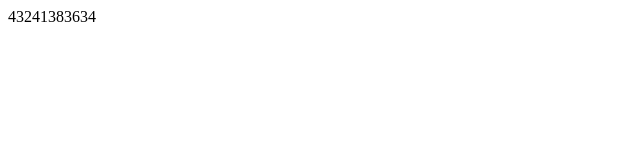
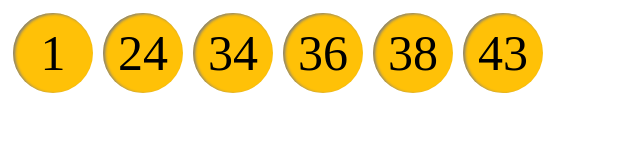
Before and after one commit to noseun101/Intellij-practice, a plain HTML site: page chap06/index.html in a window 1280 px wide. Shown: the whole page, without its empty margins (0-640 px from the left). Drawn offline with Linux system fonts and the light colour scheme.

Commit message:
로또 번호 생성: CSS 지정 및 sort()

```diff
--- /dev/null
+++ b/chap06/css/style.css
@@ -0,0 +1,14 @@
+.ball {
+    display: inline-block;
+    width: 80px;
+    height: 80px;
+    box-shadow: 2px 1px 3px gray inset;
+    background-color: #FFC107;
+    border-radius: 50%;
+    /* 텍스트 간격 조정*/
+    line-height: 80px;
+    font-size: 50px;
+    text-align: center;
+    margin: 5px;
+
+}
--- a/chap06/index.html
+++ b/chap06/index.html
@@ -3,6 +3,9 @@
 <head>
     <meta charset="UTF-8">
     <title>로또 번호 생성기</title>
+
+    <!-- 외부 스타일 시트 선언 -->
+    <link rel="stylesheet" href="css/style.css">
 
     <script src="js/script.js"></script>
 </head>
--- a/chap06/js/script.js
+++ b/chap06/js/script.js
@@ -20,6 +20,9 @@ for (let i = 0; i < 6; i++) {
     result.push(num);
 }
 
+// 오름차순으로 정렬함
+result.sort();
+
 for (let i = 0; i < 6; i++) {
     // 띄어쓰기된 숫자가 출력 안된다.
     // document.write(result[i]);
```
